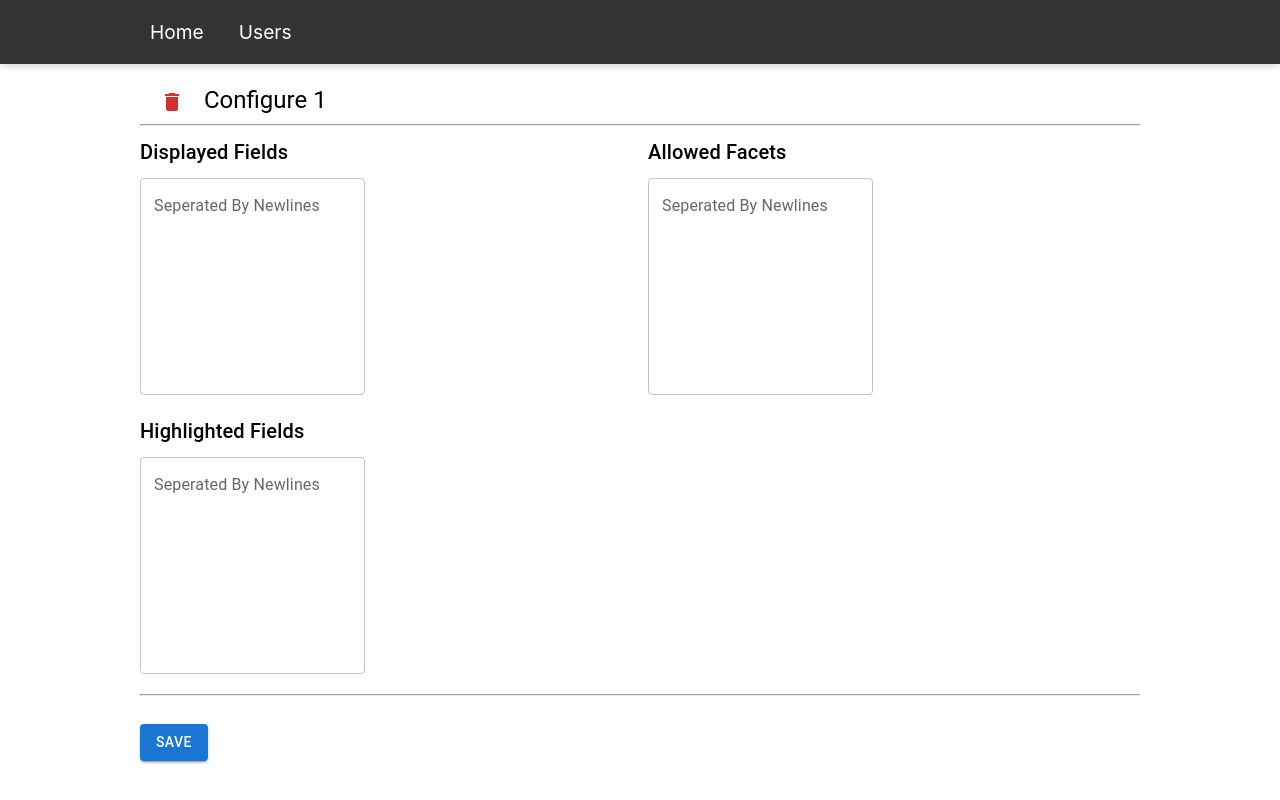
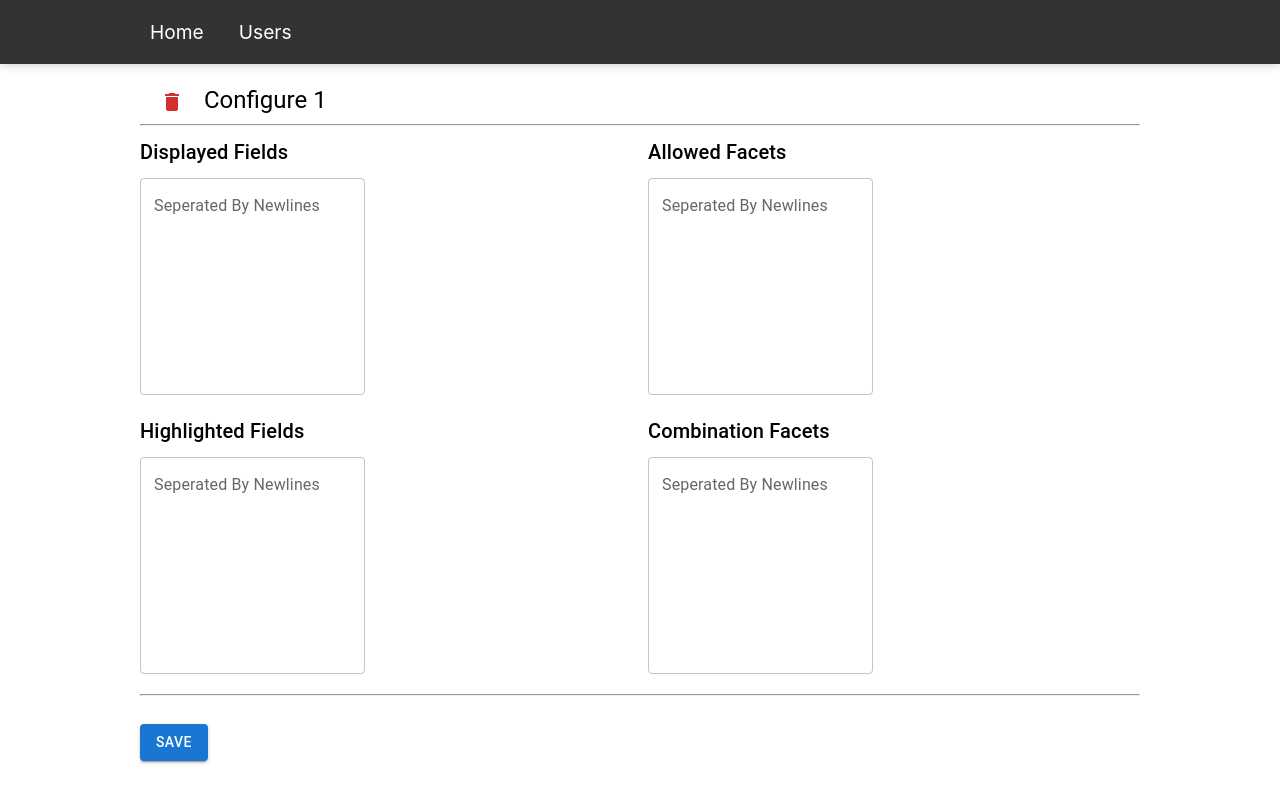
Before and after one commit to tscheuneman/go-search-client, a React (Create React App) app: page /index/1/search/1 in a window 1280 px wide. Built offline with nearby package versions, Linux system fonts and the light colour scheme; no server answers.

Commit message:
Add combination facets to UI

```diff
--- a/src/Pages/Searches/index.tsx
+++ b/src/Pages/Searches/index.tsx
@@ -26,19 +26,23 @@ function Searches(): React.ReactElement {
     const [allowedFacets, setAllowedFacets] = useState<string[]>([]);
     const [displayFields, setDisplayFields] = useState<string[]>([]);
     const [highlightFields, setHighlightFields] = useState<string[]>([]);
+    const [combinationFacets, setCombinationFacets] = useState<string[]>([]);
 
     const [openDialog, setOpenDialog] = useState<boolean>(false);
 
     useEffect(() => {
         ApiRequest(`/admin/index/${indexId}/configure/search/${searchSlug}`, (response) => {
+            console.log(response);
             const facetResponse: string[] = response[FieldConfigValues.FACET_CONFIG] || [];
             const displayResponse: string[] = response[FieldConfigValues.DISPLAY_CONFIG] || [];
             const highlightResponse: string[] = response[FieldConfigValues.HIGHLIGHT_CONFIG] || [];
+            const combinationFacetsResponse: string[] = response[FieldConfigValues.COMBINATION_FACETS] || [];
 
             setSearchId(response.Id);
             setAllowedFacets(facetResponse)
             setDisplayFields(displayResponse);
             setHighlightFields(highlightResponse);
+            setCombinationFacets(combinationFacetsResponse)
         });
     }, []);
 
@@ -55,6 +59,7 @@ function Searches(): React.ReactElement {
                 display_fields: displayFields,
                 highlight_fields: highlightFields,
                 allowed_facets: allowedFacets,
+                combination_facets: combinationFacets,
             }
         };
 
@@ -106,6 +111,7 @@ function Searches(): React.ReactElement {
                     <TextEditor setItems={setItems} mutator={setHighlightFields} state={highlightFields} heading='Highlighted Fields' />
                 </Grid>
                 <Grid item xs={6}>
+                    <TextEditor setItems={setItems} mutator={setCombinationFacets} state={combinationFacets} heading='Combination Facets' />
                 </Grid>
             </Grid>
             <hr />
--- a/src/Pages/Searches/types.ts
+++ b/src/Pages/Searches/types.ts
@@ -2,4 +2,5 @@ export enum FieldConfigValues {
     DISPLAY_CONFIG = 'DisplayFields',
     FACET_CONFIG = 'AllowedFacets',
     HIGHLIGHT_CONFIG = 'HighlightFields',
+    COMBINATION_FACETS = 'CombinationFacets',
 }
```
